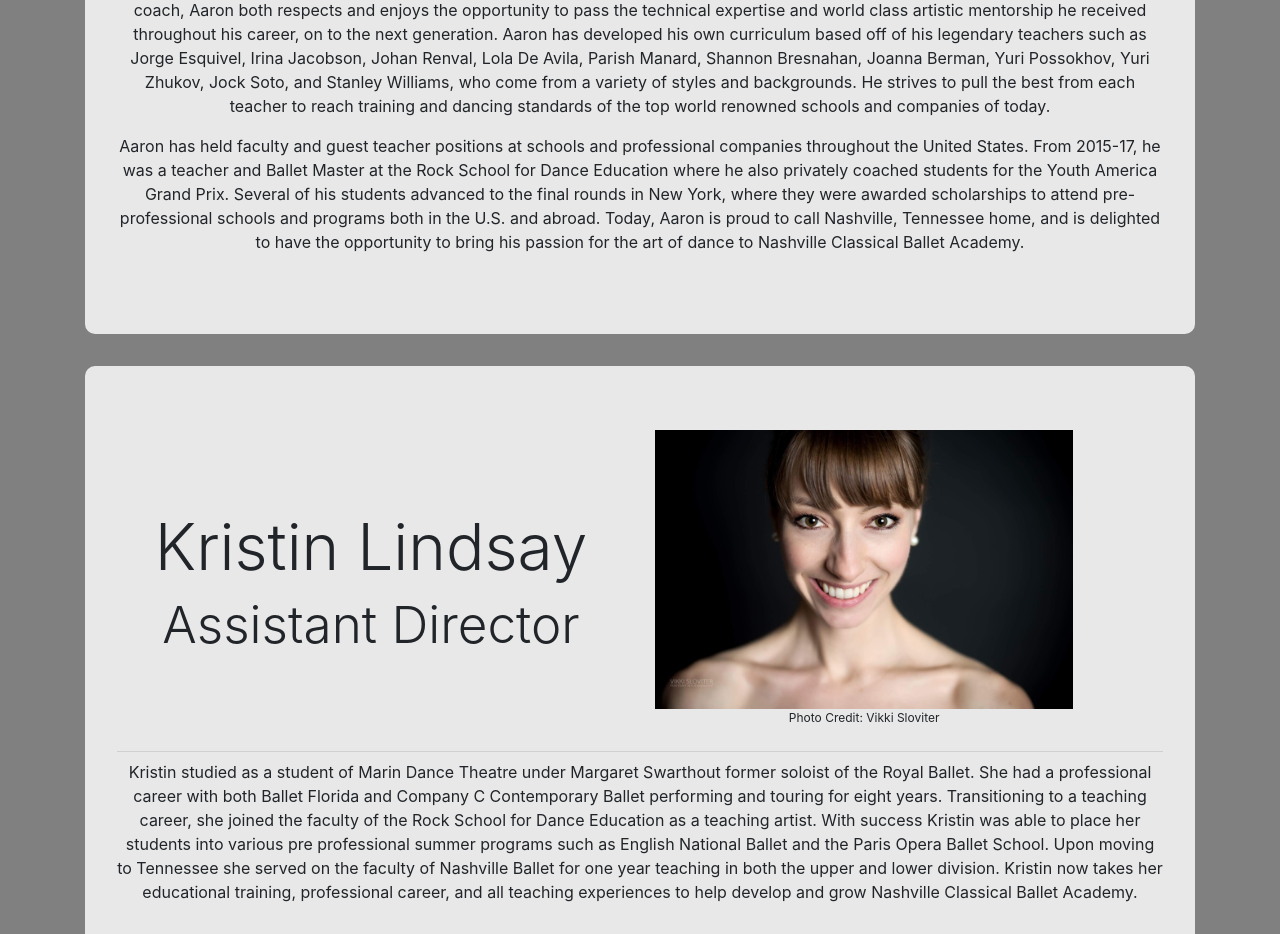
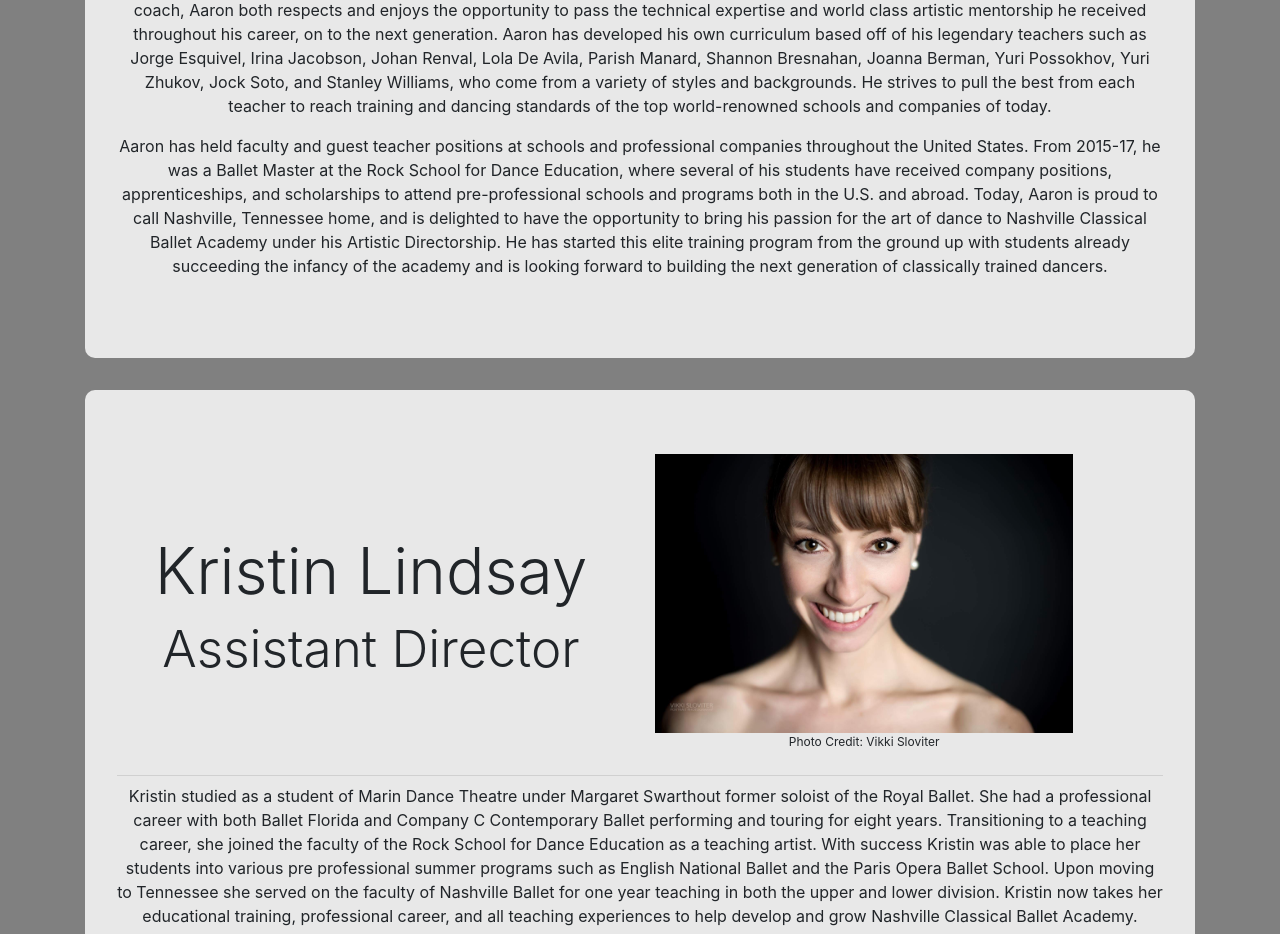
Before and after one commit to GrailsoftTechnologies/cp-ncba, a React (Create React App) app: page /about in a window 1280 px wide. Shown: the part 1260-2194 px from the top of the page. Built offline with nearby package versions, Linux system fonts and the light colour scheme.

Commit message:
update about section

```diff
--- a/src/components/About/index.js
+++ b/src/components/About/index.js
@@ -34,13 +34,13 @@ render() {
 							<Row>
 								<Col>
 									<p>
-									  Aaron Orza comes from a classical ballet upbringing. Both of his parents danced for the Oakland Ballet and all five siblings trained with or had professional careers in companies such as the San Francisco Ballet, New York City Ballet, Pacific Northwest Ballet, and abroad. As a young dancer, Aaron received a majority of his training from the San Francisco Ballet. During the summers he would attend the School of American Ballet. In 1997, Aaron was invited to stay for the year as part of the last generation to study under the great Stanley Williams. Shortly after that opportunity, he returned to the San Francisco Ballet to complete his training and was awarded an apprenticeship that resulted in a 13 year career with the company. Aaron was lucky enough to work with esteemed choreographers and perform works by Balanchine, John Neumeier, Christopher Weldon, William Forsythe, and Alex Ratmanskey to name a few.
+									  Aaron Orza comes from a classical ballet upbringing. Both of his parents danced for the Oakland Ballet and all five siblings trained with or had professional careers in companies such as the San Francisco Ballet, New York City Ballet, Pacific Northwest Ballet, and abroad. As a young dancer, Aaron received a majority of his training from the San Francisco Ballet. During the summers he would attend the School of American Ballet. In 1997, Aaron was invited to stay for the year as part of the last generation to study under the great Stanley Williams. Shortly after that opportunity, he returned to the San Francisco Ballet to complete his training and was awarded an apprenticeship that resulted in a 13 year career with the company. Aaron was lucky enough to work with esteemed choreographers and perform works by Balanchine, John Neumeier, Christopher Weldon, William Forsythe, and Alexei Ratmansky to name a few.
 									</p>
                   <p>
-                    After retiring from the San Francisco Ballet, Aaron discovered a passion for teaching and coaching classical ballet. As a teacher and coach, Aaron both respects and enjoys the opportunity to pass the technical expertise and world class artistic mentorship he received throughout his career, on to the next generation. Aaron has developed his own curriculum based off of his legendary teachers such as Jorge Esquivel, Irina Jacobson, Johan Renval, Lola De Avila, Parish Manard, Shannon Bresnahan, Joanna Berman, Yuri Possokhov, Yuri Zhukov, Jock Soto, and Stanley Williams, who come from a variety of styles and backgrounds. He strives to pull the best from each teacher to reach training and dancing standards of the top world renowned schools and companies of today.
+                    After retiring from the San Francisco Ballet, Aaron discovered a passion for teaching and coaching classical ballet. As a teacher and coach, Aaron both respects and enjoys the opportunity to pass the technical expertise and world class artistic mentorship he received throughout his career, on to the next generation. Aaron has developed his own curriculum based off of his legendary teachers such as Jorge Esquivel, Irina Jacobson, Johan Renval, Lola De Avila, Parish Manard, Shannon Bresnahan, Joanna Berman, Yuri Possokhov, Yuri Zhukov, Jock Soto, and Stanley Williams, who come from a variety of styles and backgrounds. He strives to pull the best from each teacher to reach training and dancing standards of the top world-renowned schools and companies of today.
                   </p>
                   <p>
-                    Aaron has held faculty and guest teacher positions at schools and professional companies throughout the United States. From 2015-17, he was a teacher and Ballet Master at the Rock School for Dance Education where he also privately coached students for the Youth America Grand Prix. Several of his students advanced to the final rounds in New York, where they were awarded scholarships to attend pre-professional schools and programs both in the U.S. and abroad. Today, Aaron is proud to call Nashville, Tennessee home, and is delighted to have the opportunity to bring his passion for the art of dance to Nashville Classical Ballet Academy.
+                    Aaron has held faculty and guest teacher positions at schools and professional companies throughout the United States. From 2015-17, he was a Ballet Master at the Rock School for Dance Education, where several of his students have received company positions, apprenticeships, and scholarships to attend pre-professional schools and programs both in the U.S. and abroad. Today, Aaron is proud to call Nashville, Tennessee home, and is delighted to have the opportunity to bring his passion for the art of dance to Nashville Classical Ballet Academy under his Artistic Directorship. He has started this elite training program from the ground up with students already succeeding the infancy of the academy and is looking forward to building the next generation of classically trained dancers.
                   </p>
 								</Col>
 							</Row>
```
